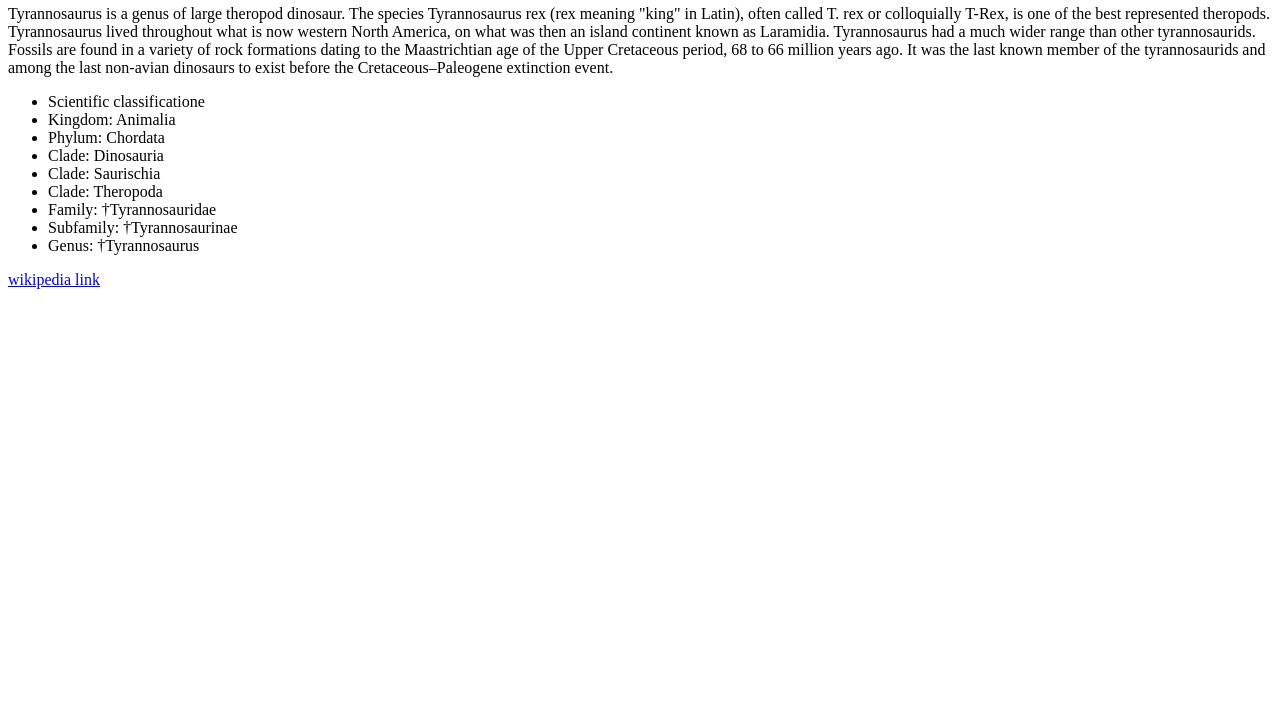
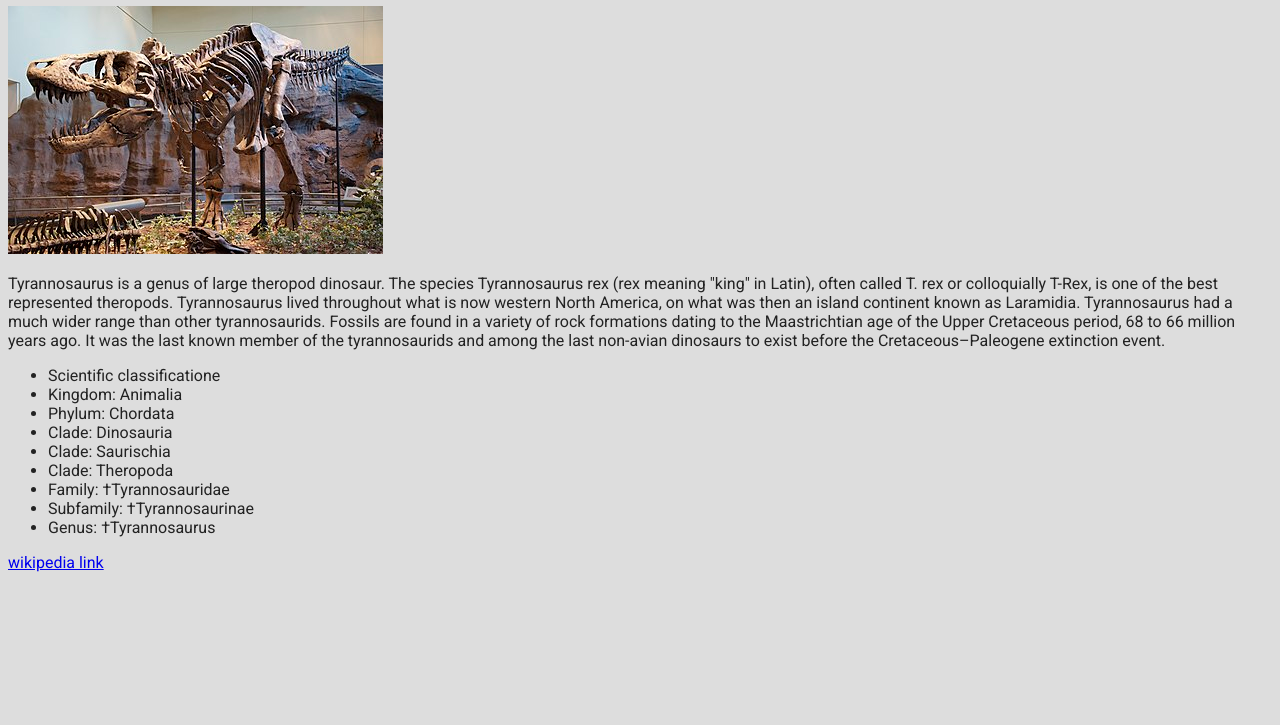
Before and after one commit to data-overflow/data-overflow.github.io, a plain HTML site: page display1.html in a window 1280 px wide. Shown: the part 75-800 px from the top of the page. Drawn offline with Linux system fonts and the light colour scheme.

Commit message:
Add files via upload

```diff
--- a/display1.html
+++ b/display1.html
@@ -5,9 +5,13 @@
     <meta http-equiv="X-UA-Compatible" content="IE=edge">
     <meta name="viewport" content="width=device-width, initial-scale=1.0">
     <title>T-Rex Specimen</title>
+    <link rel="preconnect" href="https://fonts.googleapis.com">
+    <link rel="preconnect" href="https://fonts.gstatic.com" crossorigin>
+    <link href="https://fonts.googleapis.com/css2?family=Roboto&display=swap" rel="stylesheet">
 </head>
 <body>
     <h1>T-Rex Specimen</h1>
+    <img src="trex.jpg">
     <p>Tyrannosaurus is a genus of large theropod dinosaur. The species Tyrannosaurus rex (rex meaning "king" in Latin), often called T. rex or colloquially T-Rex, is one of the best represented theropods. Tyrannosaurus lived throughout what is now western North America, on what was then an island continent known as Laramidia. Tyrannosaurus had a much wider range than other tyrannosaurids. Fossils are found in a variety of rock formations dating to the Maastrichtian age of the Upper Cretaceous period, 68 to 66 million years ago. It was the last known member of the tyrannosaurids and among the last non-avian dinosaurs to exist before the Cretaceous–Paleogene extinction event.</p>
     <ul>
         <li>Scientific classificatione</li>
@@ -22,4 +26,11 @@
     </ul>
     <a href="https://en.wikipedia.org/wiki/Tyrannosaurus">wikipedia link</a>
 </body>
+<style>
+    body {
+        font-family: 'Roboto', sans-serif;
+        background-color: #ddd;
+        color: #222;
+    }
+</style>
 </html>
```
Also changed, not shown: trex.jpg (added).
